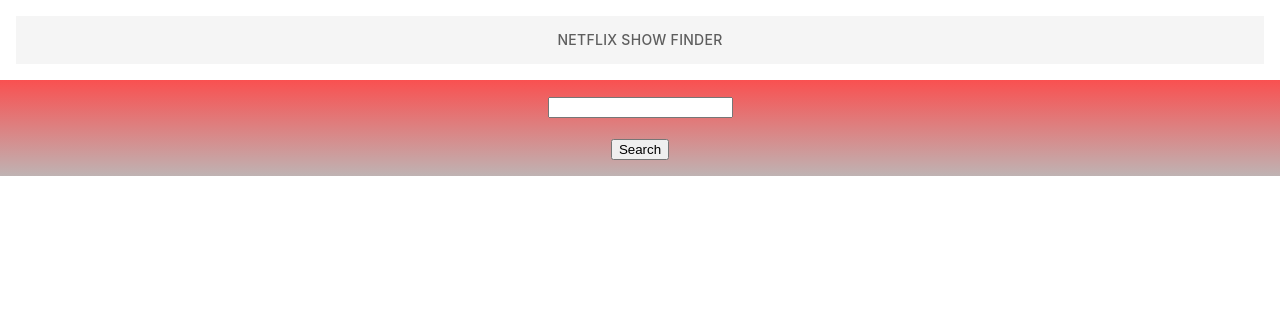
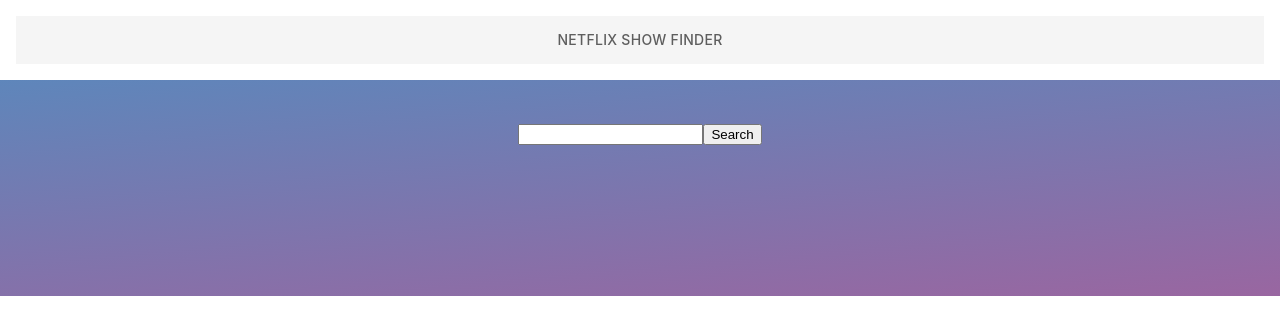
Before and after one commit to BinayakThakur/NetflixShows, a React (Create React App) app: page / in a window 1280 px wide. Shown: the top 334 px of the page. Built offline with nearby package versions, Linux system fonts and the light colour scheme.

Commit message:
design changes

```diff
--- a/public/index.html
+++ b/public/index.html
@@ -7,7 +7,7 @@
     <meta name="theme-color" content="#000000" />
     <meta
       name="description"
-      content="Web site created using create-react-app"
+      content="All netflix shows"
     />
     <link rel="apple-touch-icon" href="%PUBLIC_URL%/logo192.png" />
     <!--
@@ -25,6 +25,33 @@
       Learn how to configure a non-root public URL by running `npm run build`.
     -->
     <style>
+         <style>
+      .card-4 {
+           box-shadow: 0 14px 28px rgba(0,0,0,0.25), 0 10px 10px rgba(0,0,0,0.22);
+              }
+              .gradient-background {
+                background: linear-gradient(-5deg, #ee7752, #e73c7e, #23a6d5, #23d5ab);
+	              background-size: 1000% 1000%;
+	              animation: gradient 40s ease infinite;
+                font-size: 14px;
+                font-weight: 500;
+                letter-spacing: 0.02em;
+                line-height: 108px;
+                padding: 10 12px;
+
+}
+
+@keyframes gradient {
+	0% {
+		background-position: 0% 50%;
+	}
+	50% {
+		background-position: 100% 50%;
+	}
+	100% {
+		background-position: 0% 50%;
+	}
+}
       .app-bar {
         background-color: #f5f5f5;
         color: #5e5e5e;
@@ -38,16 +65,7 @@
       .card {
         margin: 16px;
       }
-      .gradient {
-        background: linear-gradient(
-          to bottom,
-          rgba(247, 6, 6, 0.7) 0%,
-          rgba(43, 3, 3, 0.3) 100%
-        );
-        color: #fff;
-        padding: 16px;
 
-      }
       .gradient-more {
         background: linear-gradient(
           to bottom,
--- a/src/Components/DynamicSphere.js
+++ b/src/Components/DynamicSphere.js
@@ -64,12 +64,15 @@ const DynamicSphere = () => {
     }
 
     return (
-        <div className="gradient animated-gradient">
+        <div className="gradient-background animated-gradient">
 
             <input onChange={settingData}></input>
+
+
+
+            <button onClick={axiosCall}>Search</button>
             <br/>
             <br/>
-            <button onClick={axiosCall}>Search</button>
             {result}
         </div>
 
```
